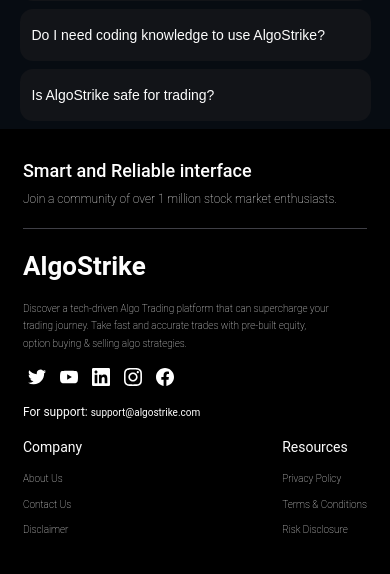
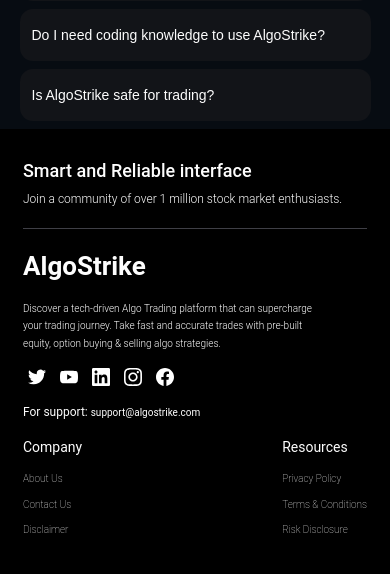
Before and after one commit to code-with-rajeev/algostrike, a Django app: page / in a window 390 px wide. Shown: the part 812-1386 px from the top of the page. Run offline with Django 5.2, Linux system fonts and the light colour scheme.

Commit message:
Update responsive.css

```diff
--- a/static/css/responsive.css
+++ b/static/css/responsive.css
@@ -631,7 +631,7 @@ span.text-glow {
     margin-bottom: 7.5px;
 }
 .footer-intro h5{
-    font-weight: 70;
+    font-weight: 300;
     font-size: 12px;
 }
 .footer-intro{
@@ -650,7 +650,7 @@ span.text-glow {
     font-size: 26px;
 }
 .footer-content-1-content p{
-    font-weight: 72;
+    font-weight: 300;
     line-height: 1.1rem;
     font-size: 10px;
     margin-bottom: 15.5px
@@ -670,7 +670,7 @@ span.text-glow {
 }
 .footer-content-list a{
     font-size: 10px;
-    font-weight: 72;
+    font-weight: 200;
 }
 .footer-content-list li{
     margin: 6.40px 0px;
```
